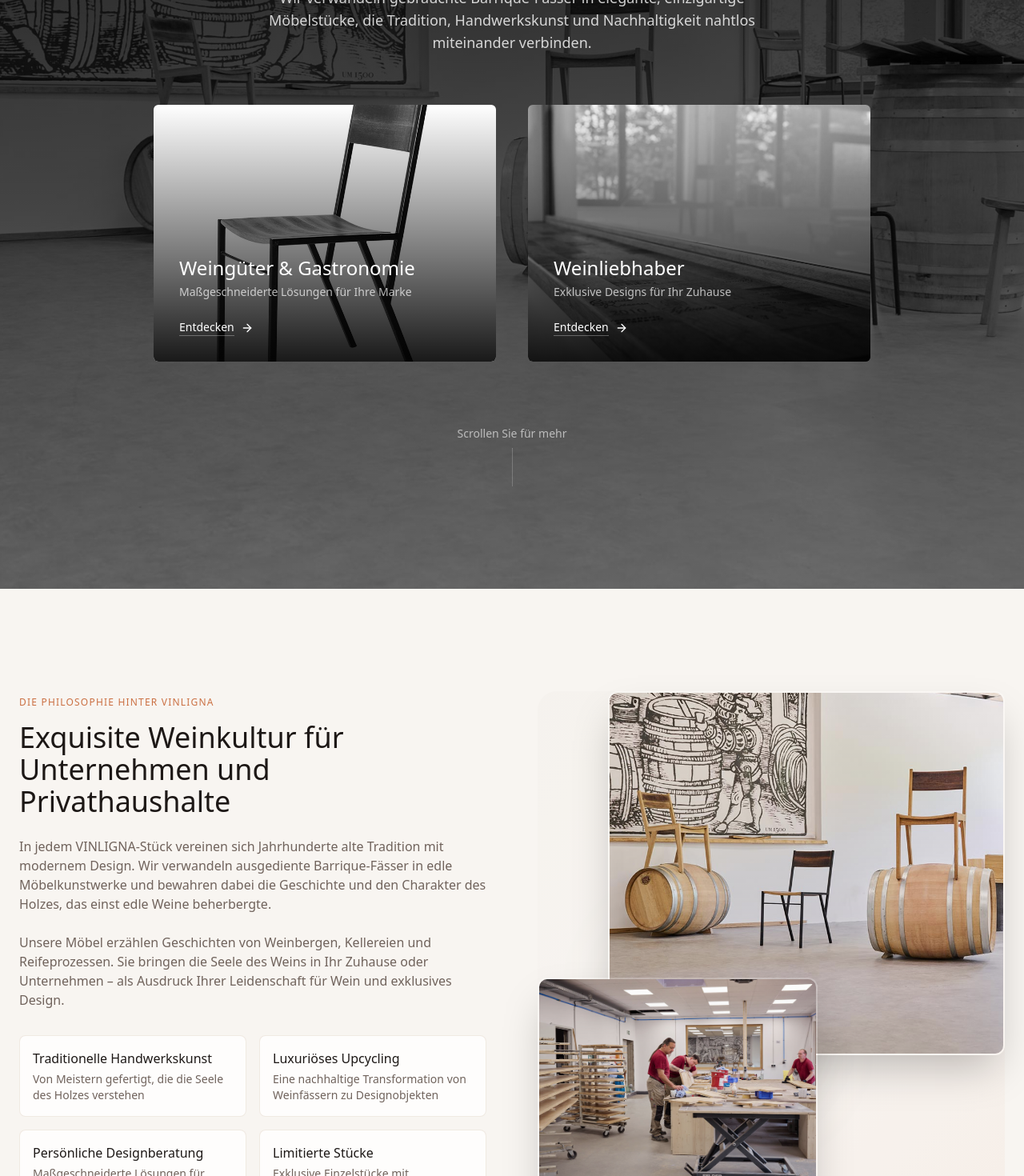
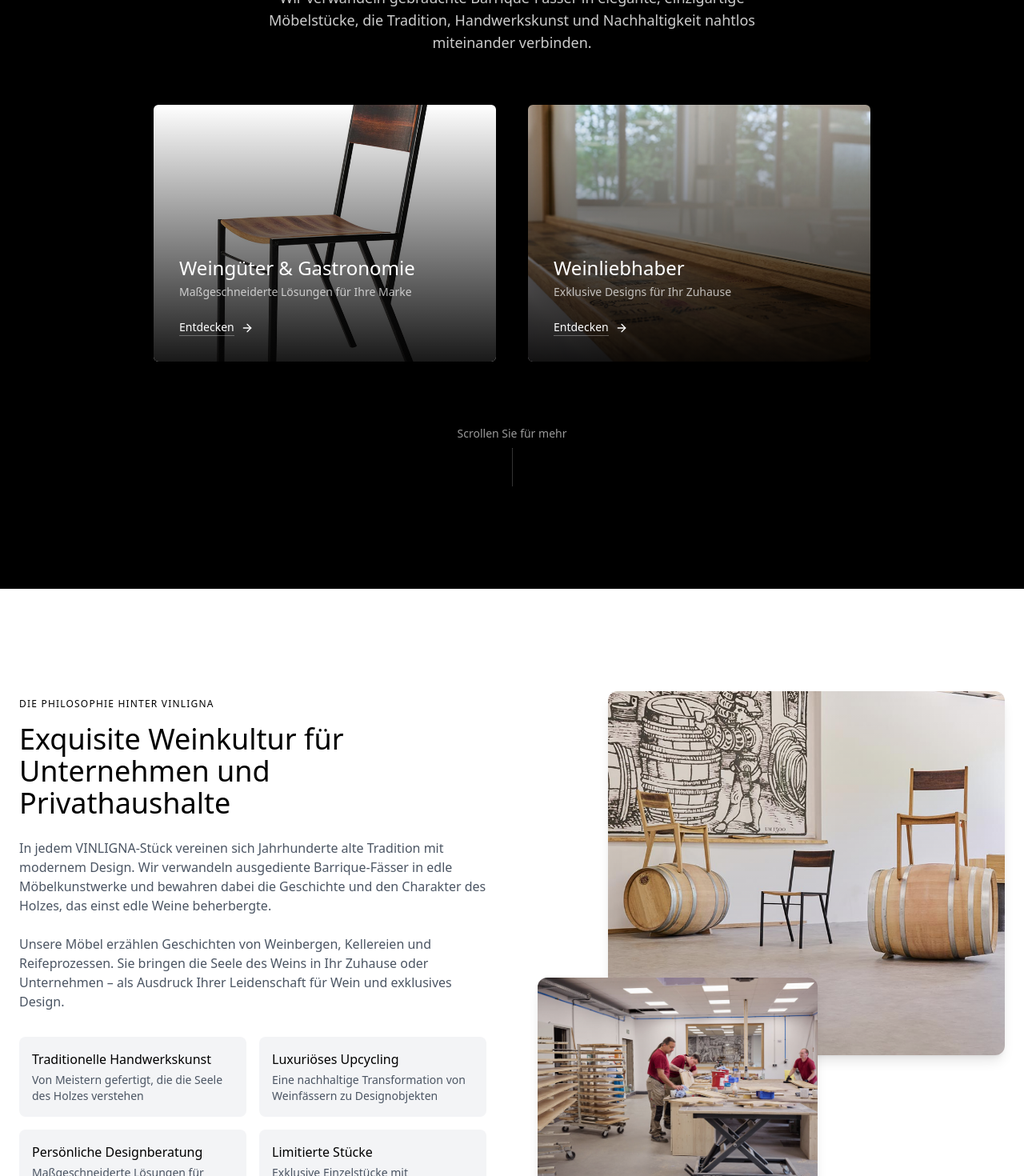
Before and after one commit to ooliv-agentur/vinligna-3ccaf133, a React (Vite) app: page / in a window 1280 px wide. Shown: the part 380-1850 px from the top of the page at 80% size. Built offline with nearby package versions, Linux system fonts and the light colour scheme.

Commit message:
Refactor landing page styles
-   Remove background image from hero section.
-   Make entry card images colored.
-   Apply monochrome color scheme to the landing page.
-   Remove strokes from images in the philosophy section.
-   Remove color from arrows.

```diff
--- a/src/components/About.tsx
+++ b/src/components/About.tsx
@@ -4,7 +4,7 @@ import { cn } from '@/lib/utils';
 
 const About = () => {
   return (
-    <section id="about" className="py-24 md:py-32 bg-oak-light/30">
+    <section id="about" className="py-24 md:py-32 bg-white">
       <div className="container mx-auto px-6">
         <div className="max-w-screen-xl mx-auto">
           <div className="grid grid-cols-1 lg:grid-cols-2 gap-12 md:gap-16 items-center">
@@ -15,17 +15,17 @@ const About = () => {
                 transition={{ duration: 0.6 }}
                 viewport={{ once: true, margin: "-100px" }}
               >
-                <span className="inline-block text-xs font-medium tracking-widest uppercase text-wine mb-4">
+                <span className="inline-block text-xs font-medium tracking-widest uppercase text-black mb-4">
                   Die Philosophie hinter VINLIGNA
                 </span>
-                <h2 className="text-3xl md:text-4xl font-light mb-6 leading-tight">
+                <h2 className="text-3xl md:text-4xl font-light mb-6 leading-tight text-black">
                   Exquisite Weinkultur für <br />
                   <span className="font-medium">Unternehmen und Privathaushalte</span>
                 </h2>
-                <p className="text-muted-foreground mb-6">
+                <p className="text-gray-600 mb-6">
                   In jedem VINLIGNA-Stück vereinen sich Jahrhunderte alte Tradition mit modernem Design. Wir verwandeln ausgediente Barrique-Fässer in edle Möbelkunstwerke und bewahren dabei die Geschichte und den Charakter des Holzes, das einst edle Weine beherbergte.
                 </p>
-                <p className="text-muted-foreground mb-6">
+                <p className="text-gray-600 mb-6">
                   Unsere Möbel erzählen Geschichten von Weinbergen, Kellereien und Reifeprozessen. Sie bringen die Seele des Weins in Ihr Zuhause oder Unternehmen – als Ausdruck Ihrer Leidenschaft für Wein und exklusives Design.
                 </p>
                 <div className="flex flex-col sm:flex-row gap-4 mt-8">
@@ -58,7 +58,7 @@ const About = () => {
                 whileInView={{ opacity: 1, scale: 1 }}
                 transition={{ duration: 0.6 }}
                 viewport={{ once: true, margin: "-100px" }}
-                className="absolute z-10 w-[85%] h-[70%] top-0 right-0 rounded-xl overflow-hidden shadow-2xl border-2 border-white/20"
+                className="absolute z-10 w-[85%] h-[70%] top-0 right-0 rounded-xl overflow-hidden shadow-lg"
               >
                 <img
                   src="/lovable-uploads/7d68f803-8997-4648-9249-af03963b23eb.png"
@@ -74,7 +74,7 @@ const About = () => {
                 whileInView={{ opacity: 1, x: 0, y: 0 }}
                 transition={{ duration: 0.6, delay: 0.3 }}
                 viewport={{ once: true, margin: "-100px" }}
-                className="absolute left-0 bottom-0 w-[60%] h-[45%] rounded-xl overflow-hidden shadow-2xl border-2 border-white/20 z-20"
+                className="absolute left-0 bottom-0 w-[60%] h-[45%] rounded-xl overflow-hidden shadow-lg z-20"
               >
                 <img
                   src="/lovable-uploads/e0b43253-a61b-417b-ae4e-62e3d7bc17d1.png"
@@ -84,14 +84,12 @@ const About = () => {
                 <div className="absolute inset-0 bg-gradient-to-b from-transparent to-black/20"></div>
               </motion.div>
 
-              {/* Decorative elements */}
-              <div className="absolute -z-10 top-1/3 right-1/4 w-32 h-32 bg-wine/10 rounded-full blur-3xl"></div>
-              <div className="absolute -z-10 bottom-1/4 left-1/4 w-40 h-40 bg-oak/20 rounded-full blur-3xl"></div>
+              {/* Decorative elements - simplified */}
               <motion.div
                 initial={{ opacity: 0 }}
                 whileInView={{ opacity: 1 }}
                 transition={{ duration: 1, delay: 0.5 }}
-                className="absolute -z-10 w-full h-full bg-gradient-to-br from-oak-light/20 via-transparent to-wine-light/30 rounded-3xl"
+                className="absolute -z-10 w-full h-full rounded-3xl"
               ></motion.div>
             </div>
           </div>
@@ -107,9 +105,9 @@ interface FeatureCardProps {
 }
 
 const FeatureCard = ({ title, description }: FeatureCardProps) => (
-  <div className="bg-white/80 backdrop-blur-sm p-4 rounded-lg border border-oak/20 flex-1">
-    <h3 className="font-medium text-base mb-1">{title}</h3>
-    <p className="text-sm text-muted-foreground">{description}</p>
+  <div className="bg-gray-100 p-4 rounded-lg flex-1">
+    <h3 className="font-medium text-base mb-1 text-black">{title}</h3>
+    <p className="text-sm text-gray-600">{description}</p>
   </div>
 );
 
--- a/src/components/Hero.tsx
+++ b/src/components/Hero.tsx
@@ -2,22 +2,10 @@
 import { motion } from 'framer-motion';
 import { ArrowRight } from 'lucide-react';
 import { Link } from 'react-router-dom';
-import { cn } from '@/lib/utils';
 
 const Hero = () => {
   return (
-    <section className="relative min-h-[100vh] overflow-hidden flex flex-col items-center justify-center px-6 py-24 md:py-32">
-      {/* Background image with overlay */}
-      <div className="absolute inset-0 z-0">
-        <img
-          src="/lovable-uploads/bd5f84a4-a4f9-423f-88f7-1fce764501b2.png"
-          alt="Weinfass-Workshop mit historischer Wandkunst"
-          className="w-full h-full object-cover object-center grayscale"
-        />
-        {/* Simple black gradient overlay */}
-        <div className="absolute inset-0 bg-gradient-to-b from-black/90 via-black/70 to-black/50" />
-      </div>
-
+    <section className="relative min-h-[100vh] overflow-hidden flex flex-col items-center justify-center px-6 py-24 md:py-32 bg-black">
       <div className="container relative z-10 mx-auto max-w-5xl text-center">
         {/* Badge - simplified */}
         <motion.div
@@ -121,7 +109,7 @@ const EntryCard = ({ title, description, link, imageSrc, delay }: EntryCardProps
           <img
             src={imageSrc}
             alt={title}
-            className="w-full h-full object-cover grayscale transition-transform duration-700 group-hover:scale-105 group-hover:grayscale-0"
+            className="w-full h-full object-cover transition-transform duration-700 group-hover:scale-105"
           />
           <div className="absolute inset-0 bg-gradient-to-t from-black/90 to-transparent" />
 
@@ -137,7 +125,7 @@ const EntryCard = ({ title, description, link, imageSrc, delay }: EntryCardProps
                 whileHover={{ x: 5 }}
                 className="ml-2"
               >
-                <ArrowRight size={16} className="transition-transform duration-300 group-hover:translate-x-1" />
+                <ArrowRight size={16} className="text-white transition-transform duration-300 group-hover:translate-x-1" />
               </motion.div>
             </div>
           </div>
```
